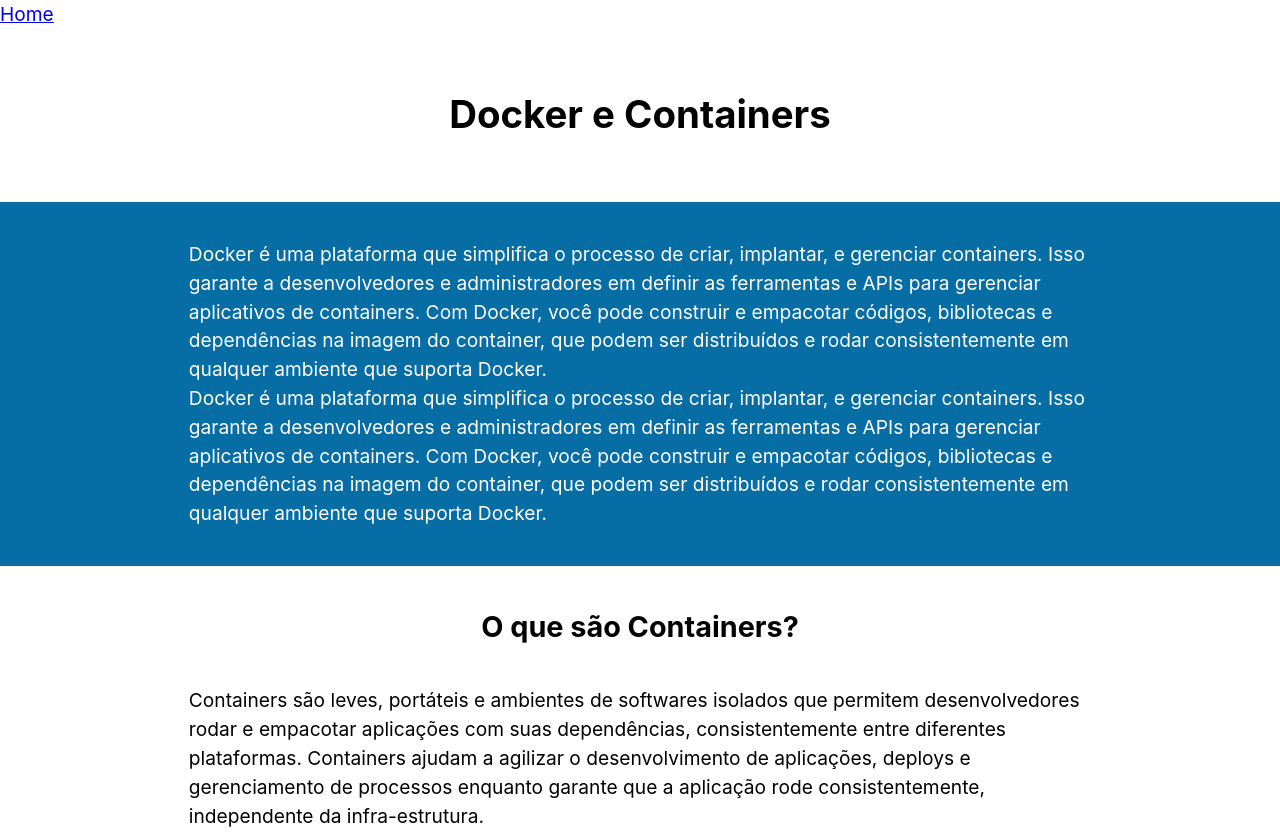
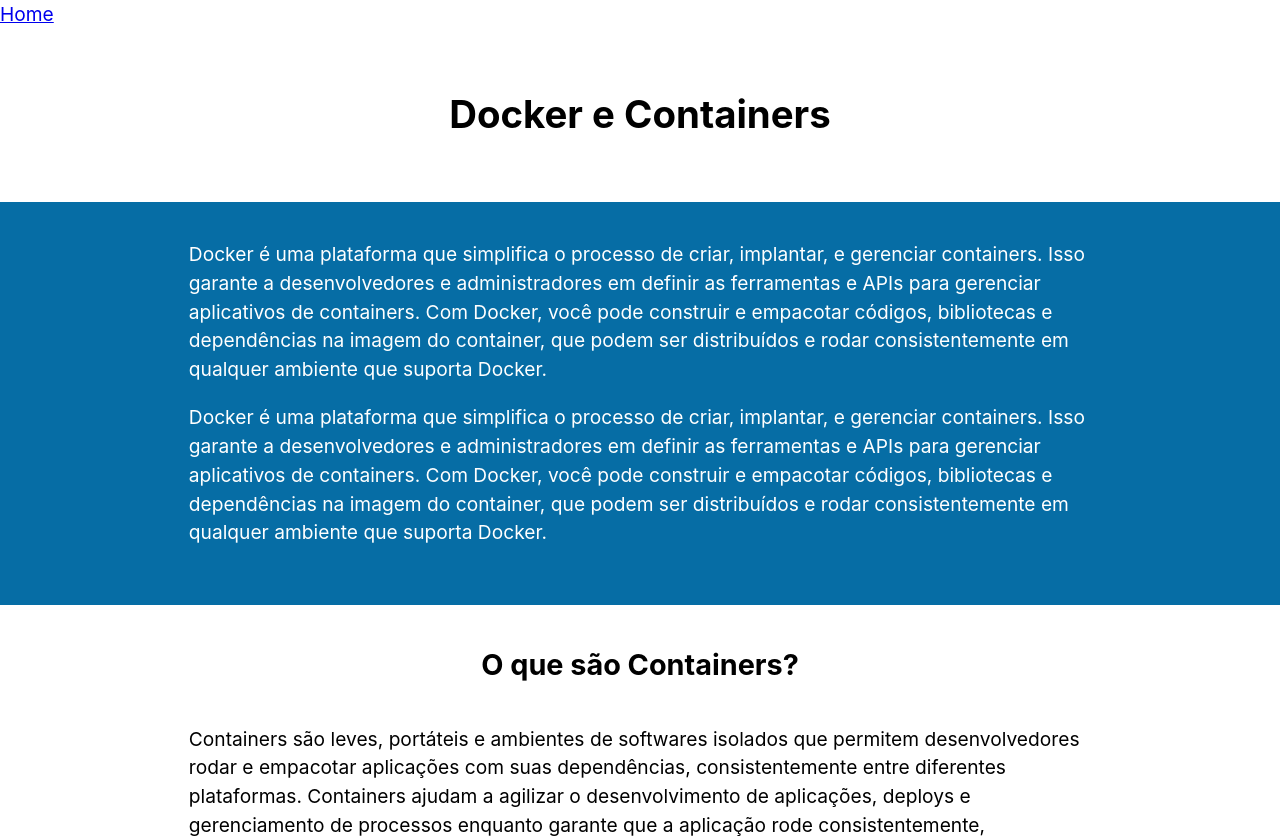
Before and after one commit to cpwaldow/introducao-docker, a React (Vite) app: page /introduction in a window 1280 px wide. Shown: the top 838 px of the page. Built offline with nearby package versions, Linux system fonts and the light colour scheme.

Commit message:
style: add style to ContentBox children elements

```diff
--- a/src/components/ContentBox.tsx
+++ b/src/components/ContentBox.tsx
@@ -10,6 +10,18 @@
   width: var(--margin-content);
   margin: 0 auto;
   color: ${(props) => props.color};
+
+  > h3 {
+    margin-bottom: 1rem;
+  }
+
+  > p {
+    margin-bottom: 1rem;
+  }
+
+  > ul > li {
+    margin-bottom: 1rem;
+  }
 `;
 
 const Subtitle = styled.h2`
```
